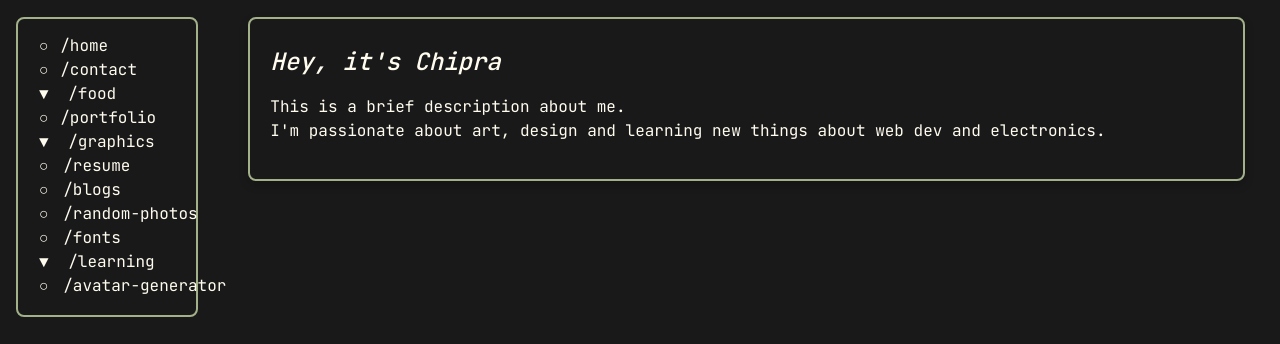
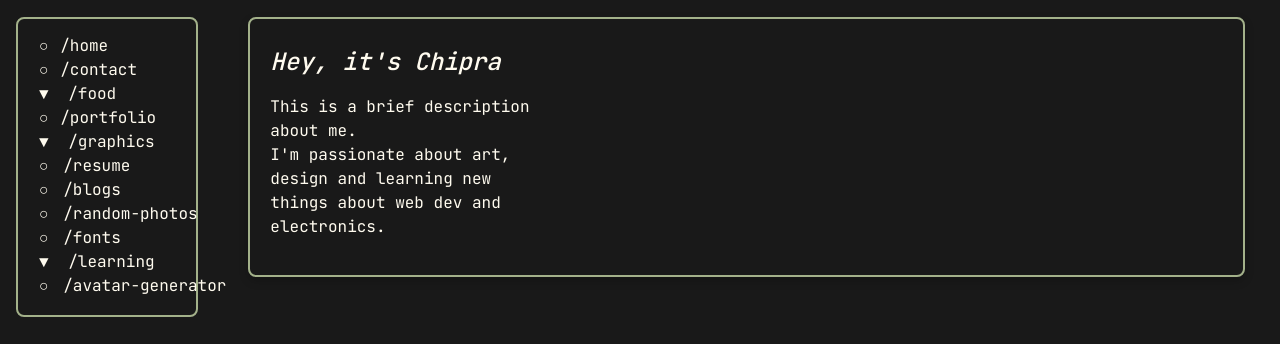
Before and after one commit to cigi10/pista, a plain HTML site: page index.html in a window 1280 px wide. Shown: the part 375-719 px from the top of the page. Drawn offline with nearby package versions, Linux system fonts and the light colour scheme.

Commit message:
break for about me

```diff
--- a/index.html
+++ b/index.html
@@ -43,8 +43,8 @@
         <div class="col-xs-12 col-md-6 col-lg-10">
             <div class="about-me-box">
                 <h6>Hey, it's Chipra</h6>
-                <p>This is a brief description about me. <br>
-                I'm passionate about art, design and learning new things about web dev and electronics.</p>
+                <p>This is a brief description <br> about me. <br>
+                I'm passionate about art, <br>design and learning new <br>things about web dev and <br>electronics.</p>
             </div>
         </div>
     </div>
```
